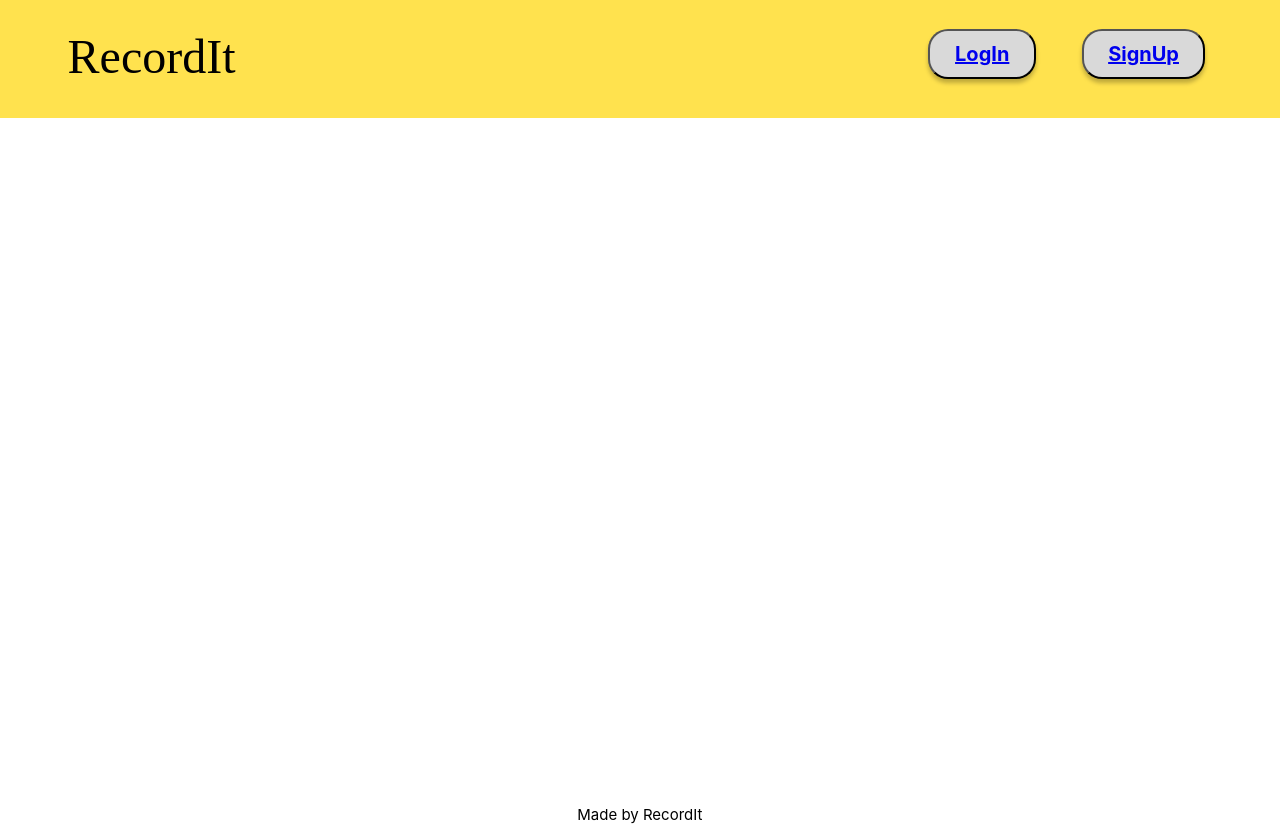
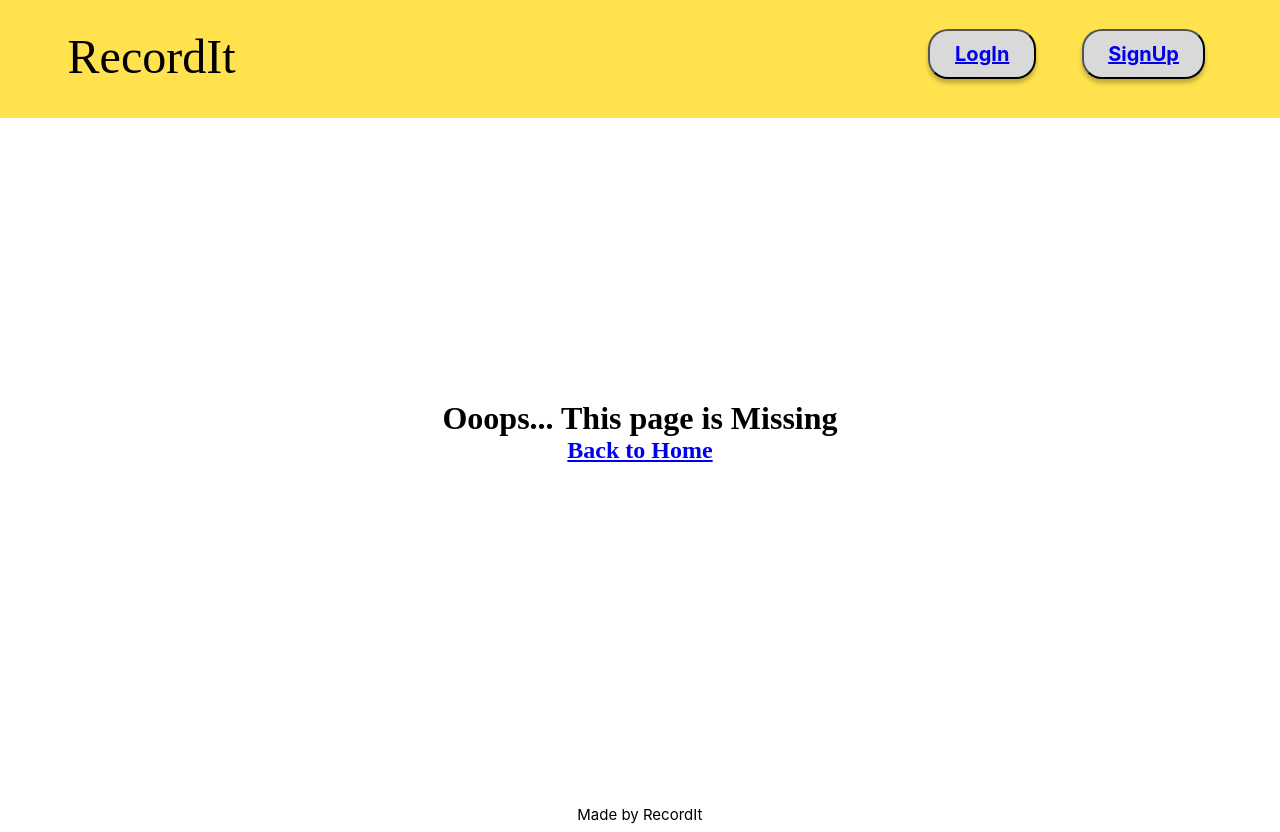
Before and after one commit to AugustRushG/IT_Project, a React (Create React App) app in the folder start_page/: page /Register in a window 1280 px wide. Built offline with nearby package versions, Linux system fonts and the light colour scheme.

Commit message:
Complete missing

```diff
--- a/start_page/src/Header.js
+++ b/start_page/src/Header.js
@@ -9,12 +9,13 @@ const Header = () => {
   return (
     <header className='Header'>
         <h1>RecordIt</h1>
-        {location.pathname==='/' || location.pathname==='/LogIn' || location.pathname==='/Register'? (<>
+        {location.pathname==='/dashBoard'? (<>
+            <button className='Account'><Link to = '/LogIn'>Account</Link></button>
+            <button className='LogOut'><Link to = '/'>LogOut</Link></button>
+        </>):(<>
+
             <button className='LogIn'><Link to = '/LogIn'>LogIn</Link></button>
             <button className='SignUp'><Link to = '/Register'>SignUp</Link></button>
-        </>):(<>
-            <button className='Account'><Link to = '/LogIn'>Account</Link></button>
-            <button className='LogOut'><Link to = '/'>LogOut</Link></button>
         </>)}
 
 
--- a/start_page/src/Missing.js
+++ b/start_page/src/Missing.js
@@ -3,9 +3,12 @@ import { Link } from 'react-router-dom'
 
 const Missing = () => {
   return (
-    <main>
-       <h1> Missing</h1>
-       <Link to={'/'}>Back to Home</Link>
+    <main className='Missing'>
+       <h1> Ooops... This page is Missing</h1>
+       <h2>
+        <Link to={'/'}>Back to Home</Link>
+       </h2>
+
     </main>
   )
 }
--- a/start_page/src/index.css
+++ b/start_page/src/index.css
@@ -3,10 +3,6 @@
   padding: 0;
   box-sizing: border-box;
 }
-
-
-
-
 
 .App{
   box-sizing: border-box;
@@ -24,8 +20,6 @@
   height: 118px;
   background: #FFE24E;
 }
-
-
 
 .LogIn{
   position: absolute;
@@ -91,6 +85,7 @@
   top: 100vh;
   background: #FFFFFF;
 }
+
 .Footer h1{
   position:absolute;
   left: 45.1%;
@@ -108,3 +103,10 @@
   color: #000000;
 
 }
+
+.Missing {
+  position: relative;
+  margin: auto;
+  text-align: center;
+  top: 50%;
+}
```
